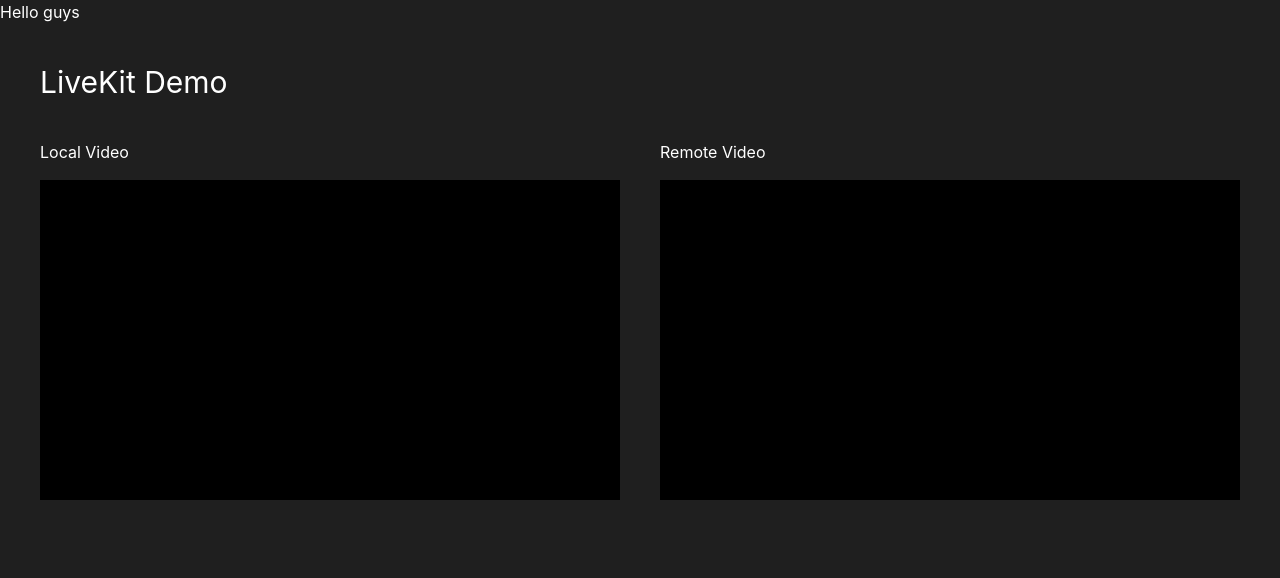
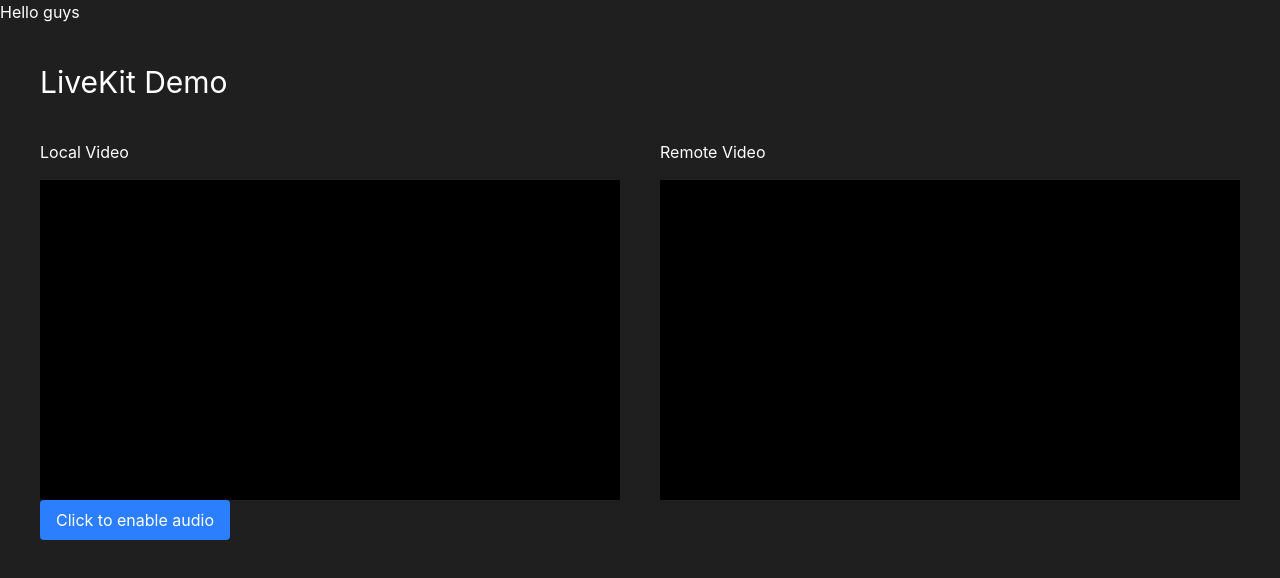
Before and after one commit to manavd821/WebRTC-with-github, a React (Vite) app in the folder frontend/: page / in a window 1280 px wide. Shown: the top 578 px of the page. Built offline with nearby package versions, Linux system fonts and the light colour scheme; no server answers.

Commit message:
audio echo fix

```diff
--- a/frontend/src/components/VideoContainer/VideoContainer.tsx
+++ b/frontend/src/components/VideoContainer/VideoContainer.tsx
@@ -1,4 +1,4 @@
-import { useEffect, useRef } from "react";
+import { useEffect, useRef, useState } from "react";
 
 import {
     LocalParticipant,
@@ -19,6 +19,12 @@
     const roomRef = useRef<Room>(null);
     const remoteMediaRef = useRef<HTMLDivElement>(null);
     const localMediaRef = useRef<HTMLDivElement>(null);
+    const [audioStarted, setAudioStarted] = useState(false);
+
+    const startAudio = async () => {
+        await roomRef.current?.startAudio();
+        setAudioStarted(true);
+    };
 
     const handleTrackSubscribed = (
         track: RemoteTrack,
@@ -37,12 +43,6 @@
                 remoteMediaRef.current.innerHTML = "";
                 remoteMediaRef.current.appendChild(ele);
             }
-        } else if(track.kind === Track.Kind.Audio){
-            const ele = track.attach() as HTMLAudioElement;
-            ele.muted = false;
-            ele.autoplay = true;
-            document.body.appendChild(ele); // audio doesn't need to be visible
-            ele.play().catch(e => console.error("Autoplay blocked:", e));
         }
     };
     const handleTrackUnsubscribed = (
@@ -149,6 +149,11 @@
                     </div>
 
                 </div>
+                {!audioStarted && (
+                    <button onClick={startAudio} className="px-4 py-2 bg-blue-500 text-white rounded">
+                        Click to enable audio
+                    </button>
+                )}
 
                 </div>
         </>
```
